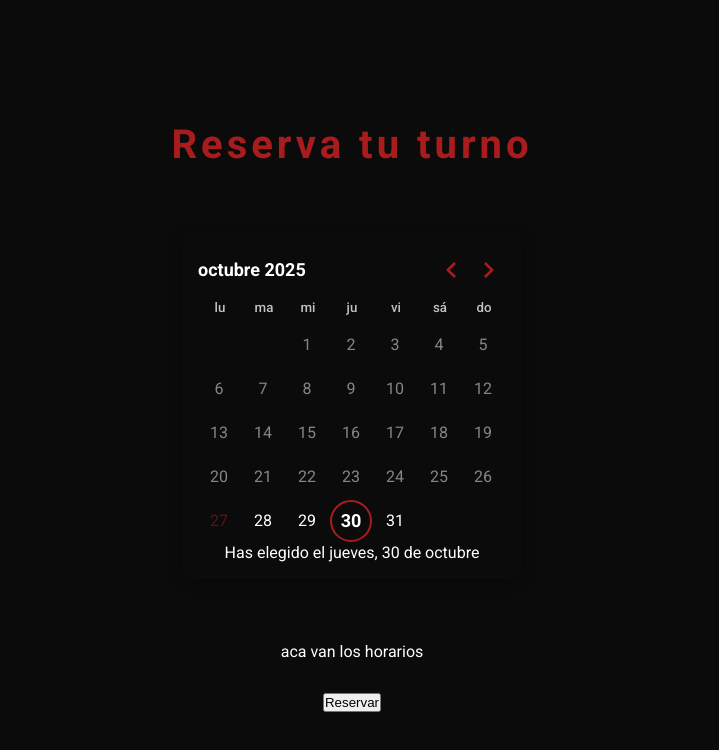
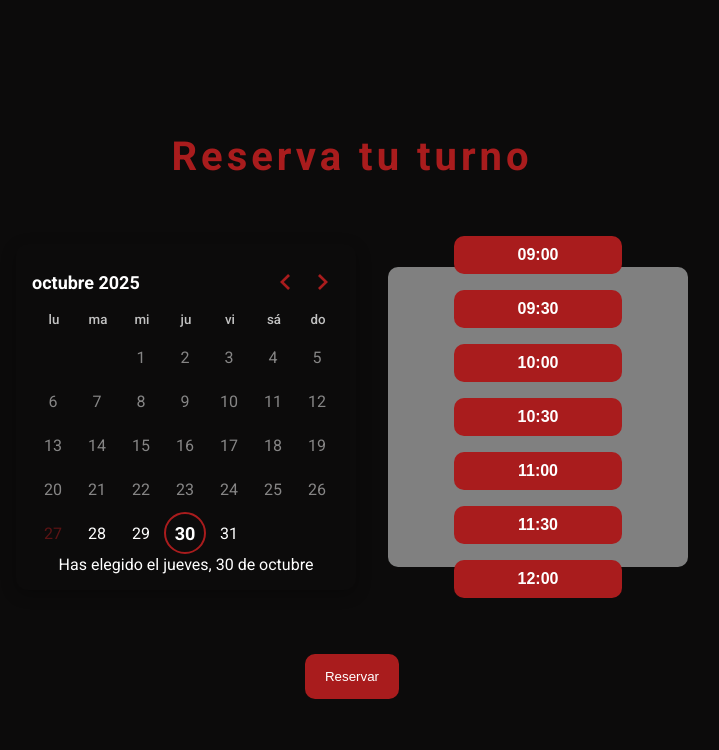
Before and after one commit to MateoGimenez/BarberZ66, a React (Vite) app: page / in a window 1280 px wide. Both pictures are taken after a click on the button "30". Shown: the part 1786-2536 px from the top of the page, without its empty margins (288-1007 px from the left). Built offline with nearby package versions, Linux system fonts and the light colour scheme.

Commit message:
backup commit

```diff
--- a/src/page/reserve/reserve.css
+++ b/src/page/reserve/reserve.css
@@ -58,4 +58,51 @@ section h1{
   justify-content: center;
   align-items: center;
   padding: 2rem;
+  gap: 2rem;
 }
+
+.horarios{
+  min-width: 300px;
+  height: 300px;
+  background: gray;
+  border-radius: 10px;
+  display: flex;
+  justify-content: center;
+  align-items: center;
+  flex-direction: column;
+  gap: 1rem;
+  padding: 10px;
+}
+/*Listado de horarios una vez seleccionado el dia */
+.listado-horarios{
+  display: flex;
+  justify-content: center;
+  align-items: center;
+}
+
+.listado-horarios button{
+  padding: 10px 4rem;
+  border-radius: 10px;
+  border: none;
+  cursor: pointer;
+  background: var(--primary-text);
+  color: white;
+  font-size: 1rem;
+  font-weight: 600;
+}
+
+/*Boton de reservar */
+.reservar-bt{
+  padding: 15px 20px;
+  border-radius: 10px;
+  border: none;
+  background: var(--primary-text);
+  color: white;
+  font-weight: 500;
+  cursor: pointer;
+
+  &:disabled{
+    background: gray;
+    pointer-events: none;
+  }
+}
--- a/src/page/reserve/reserve.tsx
+++ b/src/page/reserve/reserve.tsx
@@ -6,6 +6,8 @@ import "./reserve.css";
 
 export default function Reserve() {
   const [selected, setSelected] = useState<Date>();
+
+  const Horarios = ["09:00" , "09:30" , "10:00" , "10:30" , "11:00" , "11:30" , "12:00"]
 
   return (
     <section>
@@ -28,13 +30,18 @@ export default function Reserve() {
           }
           className="my-calendar"
         />
+        {selected && (
+                  <div className="horarios">
+                    {Horarios.map((value)=>(
+                    <div className="listado-horarios">
+                      <button>{value}</button>
+                    </div>
+                     ))}
+                  </div>
+        )}
       </div>
 
-      <div className="contenedor-horario">
-        aca van los horarios
-      </div>
-
-      <button>Reservar</button>
+      <button className="reservar-bt" disabled={!selected}>Reservar</button>
     </section>
   );
 }
```
